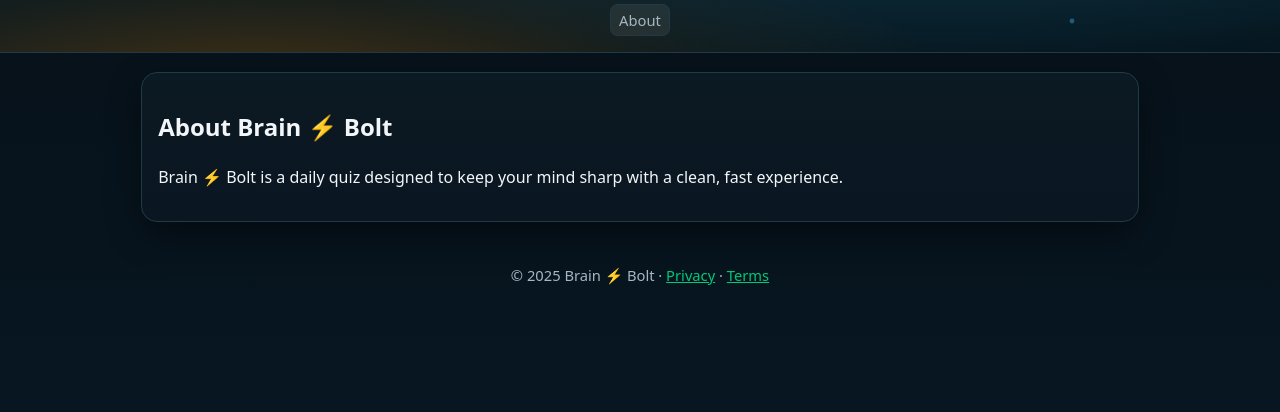
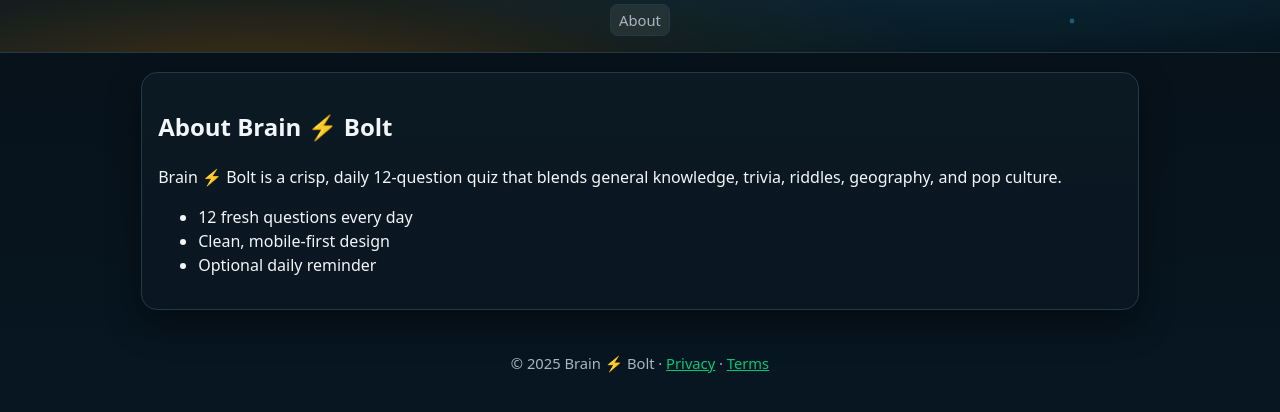
Before and after one commit to Eastmad77/daily-brain-bolt, a website: page about.html in a window 1280 px wide. Shown: the part 90-502 px from the top of the page. Drawn offline with Linux system fonts and the light colour scheme.

Commit message:
Update about.html

```diff
--- a/about.html
+++ b/about.html
@@ -43,7 +43,12 @@
   <main class="container" style="grid-template-columns:1fr;">
     <section class="card">
       <h1>About Brain ⚡ Bolt</h1>
-      <p>Brain ⚡ Bolt is a daily quiz designed to keep your mind sharp with a clean, fast experience.</p>
+      <p>Brain ⚡ Bolt is a crisp, daily 12-question quiz that blends general knowledge, trivia, riddles, geography, and pop culture.</p>
+      <ul class="ticks">
+        <li>12 fresh questions every day</li>
+        <li>Clean, mobile-first design</li>
+        <li>Optional daily reminder</li>
+      </ul>
     </section>
   </main>
 
```
